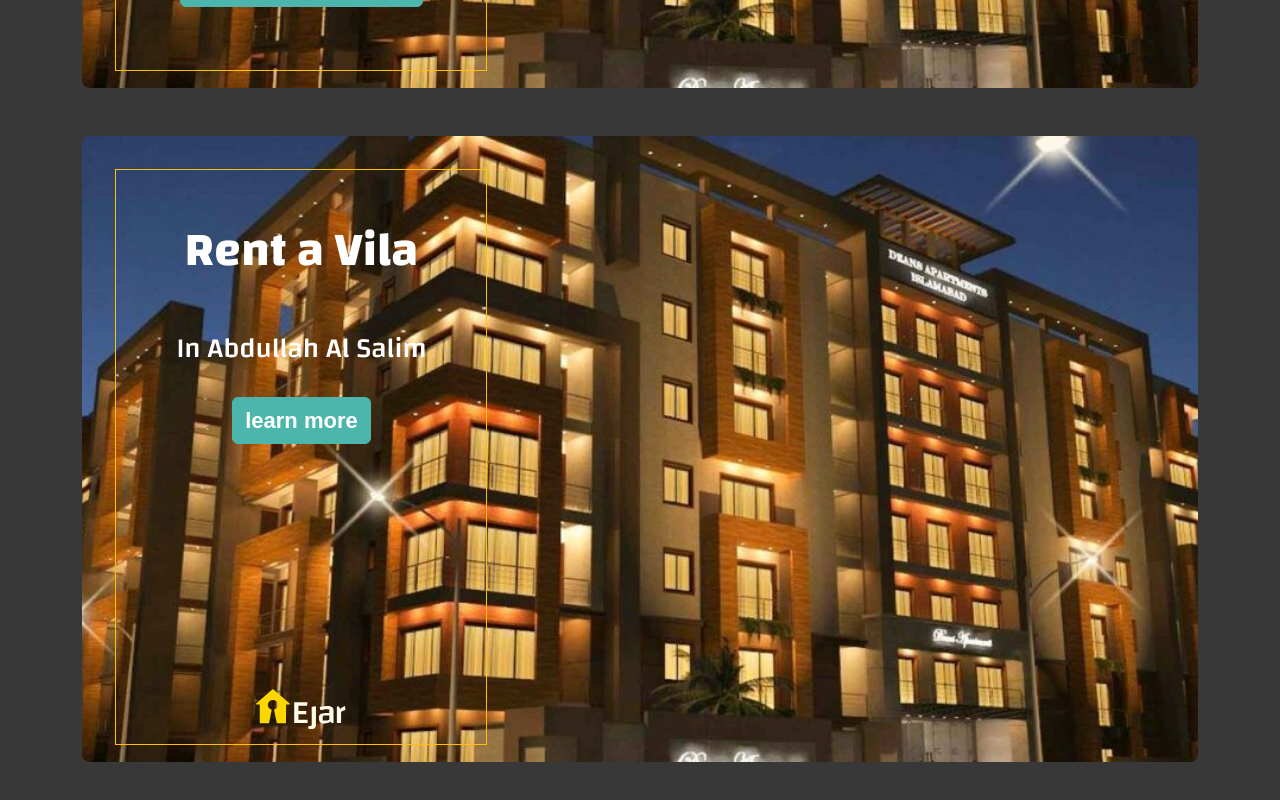
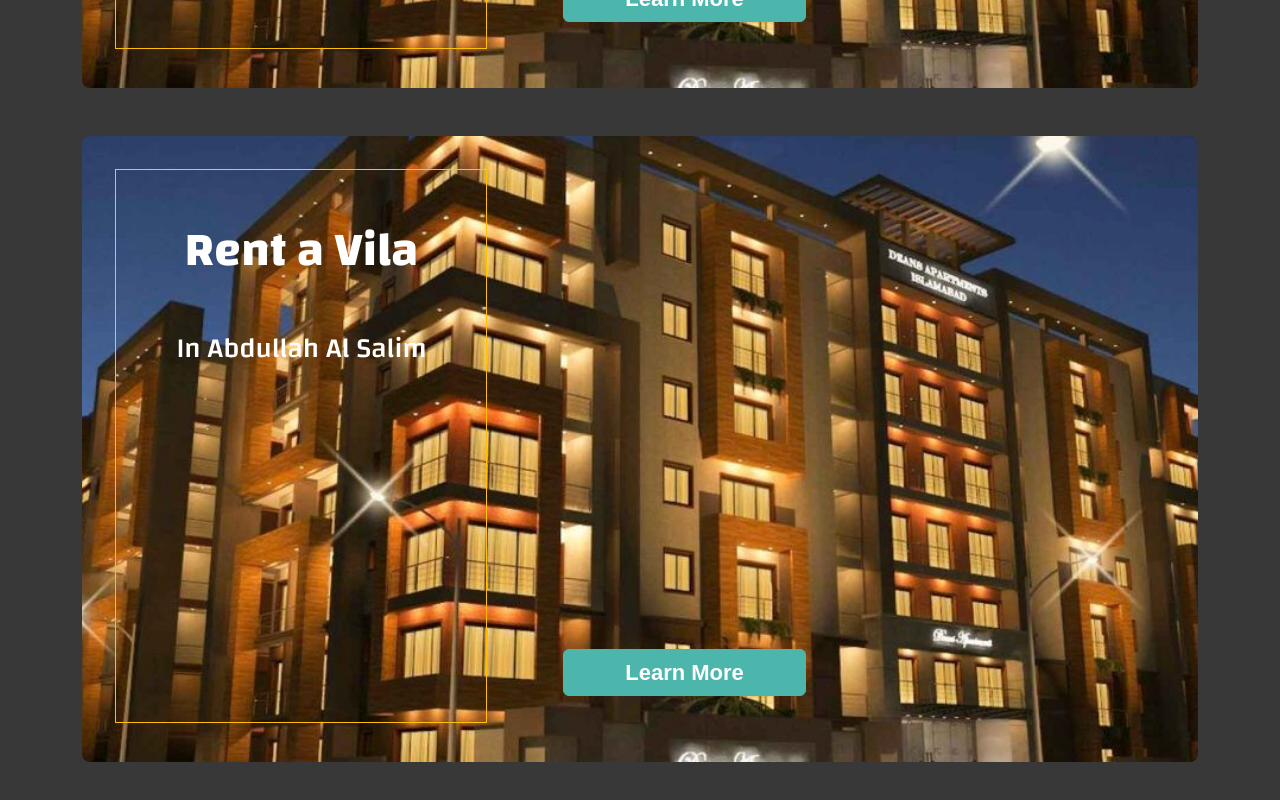
Before and after one commit to Adnantahir-98/a_hayee_ejar, a Next.js app: page / in a window 1280 px wide. Shown: the part 3060-3860 px from the top of the page. Built offline with nearby package versions, Linux system fonts and the light colour scheme.

Commit message:
new ui components added

```diff
--- a/app/globals.css
+++ b/app/globals.css
@@ -67,6 +67,9 @@ body {
   gap: clamp(1.8rem, 7vw, 10rem);
 }
 
+.searchbtn {
+  display: none;
+}
 
 .hero-homg-bg-img {
   background: url('/home/slider.png');
@@ -116,6 +119,13 @@ body {
 .custom-modal .modal-body {
   background-color: #131a27e8;
   color: white;
+}
+
+.Searchmodal {
+  max-width: 900px;
+  width: 90%;
+  margin: auto;
+  margin-top: 250px;
 }
 
 .place-clr {
@@ -217,7 +227,7 @@ body {
 }
 
 @media (min-width: 1200px) {
-    .display-1 {
-        font-size: 7rem;
-    }
+  .display-1 {
+    font-size: 7rem;
+  }
 }
--- a/app/page.js
+++ b/app/page.js
@@ -1,6 +1,6 @@
 "use client"
 
-import { useState } from 'react';
+import { useState, useEffect } from 'react';
 
 import { Container, Row, Col, Button, } from 'react-bootstrap'
 import Dropdown from 'react-bootstrap/Dropdown';
@@ -19,6 +19,10 @@ import { BsBuilding } from "react-icons/bs";
 import { FaStore } from "react-icons/fa6";
 import { GoStack } from "react-icons/go";
 
+import Box from '@mui/material/Box';
+import Fab from '@mui/material/Fab';
+import SearchIcon from '@mui/icons-material/Search';
+
 import { Fade, Slide } from "react-awesome-reveal";
 
 
@@ -26,6 +30,11 @@ const Page = () => {
 
   const [show, setShow] = useState(false);
   const [advanceshow, setAdvanceShow] = useState(false);
+  const [scrolled, setScrolled] = useState(false);
+  const [showSearch, setShowSearch] = useState(false);
+
+  const handleCloseSearch = () => setShowSearch(false);
+  const handleShowSearch = () => setShowSearch(true);
 
   const handleClose = () => setShow(false);
   const handleShow = () => setShow(true);
@@ -33,6 +42,15 @@ const Page = () => {
   // Advance button Pop-Up Modal
   const handleAdvanceClose = () => setAdvanceShow(false);
   const handleAdvanceShow = () => setAdvanceShow(true);
+
+
+  useEffect(() => {
+    const handleScroll = () => {
+      setScrolled(window.scrollY > 50);
+    };
+    window.addEventListener('scroll', handleScroll);
+    return () => window.removeEventListener('scroll', handleScroll);
+  }, []);
 
   return (
     <>
@@ -185,7 +203,7 @@ const Page = () => {
                     <div className="brdrd-imges text-center my-3">
                       <img src="/icons/storage.svg" alt="browser-apartment for rent" />
                       <h2 className="text-dark mt-0 pt-0">Full Floors</h2>
-                      <Button variant="success" className="px-5 font-bold my-4" style={{ fontSize: 19,borderRadius: 15  }}>
+                      <Button variant="success" className="px-5 font-bold my-4" style={{ fontSize: 19, borderRadius: 15 }}>
                         Explore
                       </Button>
                     </div>
@@ -194,7 +212,7 @@ const Page = () => {
                     <div className="brdrd-imges text-center my-3">
                       <img src="/icons/artboard-6.svg" alt="browser-apartment for rent" />
                       <h2 className="text-dark mt-0 pt-0">Offices</h2>
-                      <Button variant="success" className="px-5 font-bold my-4" style={{ fontSize: 19,borderRadius: 15  }}>
+                      <Button variant="success" className="px-5 font-bold my-4" style={{ fontSize: 19, borderRadius: 15 }}>
                         Explore
                       </Button>
                     </div>
@@ -203,7 +221,7 @@ const Page = () => {
                     <div className="brdrd-imges text-center my-3">
                       <img src="/icons/villa.svg" alt="browser-apartment for rent" />
                       <h2 className="text-dark mt-0 pt-0">Villas</h2>
-                      <Button variant="success" className="px-5 font-bold my-4" style={{ fontSize: 19,borderRadius: 15  }}>
+                      <Button variant="success" className="px-5 font-bold my-4" style={{ fontSize: 19, borderRadius: 15 }}>
                         Explore
                       </Button>
                     </div>
@@ -212,7 +230,7 @@ const Page = () => {
                     <div className="brdrd-imges text-center my-3">
                       <img src="/icons/storage.svg" alt="browser-apartment for rent" />
                       <h2 className="text-dark mt-0 pt-0">Stores</h2>
-                      <Button variant="success" className="px-5 font-bold my-4" style={{ fontSize: 19,borderRadius: 15  }}>
+                      <Button variant="success" className="px-5 font-bold my-4" style={{ fontSize: 19, borderRadius: 15 }}>
                         Explore
                       </Button>
                     </div>
@@ -221,7 +239,7 @@ const Page = () => {
                     <div className="brdrd-imges text-center my-3">
                       <img src="/icons/storage.svg" alt="browser-apartment for rent" />
                       <h2 className="text-dark mt-0 pt-0">Storages</h2>
-                      <Button variant="success" className="px-5 font-bold my-4" style={{ fontSize: 19,borderRadius: 15  }}>
+                      <Button variant="success" className="px-5 font-bold my-4" style={{ fontSize: 19, borderRadius: 15 }}>
                         Explore
                       </Button>
                     </div>
@@ -232,7 +250,7 @@ const Page = () => {
               <Col
                 md={6}
                 className="d-flex flex-column justify-content-between align-items-center text-center browse-text-col my-5 py-5 px-5"
-                style={{paddingTop:'180px !important',paddingBottom:'180px !important'}}
+                style={{ paddingTop: '180px !important', paddingBottom: '180px !important' }}
               >
                 <h1 className="display-1 fw-bolder">Browse.</h1>
                 <h1 className="display-1 fw-bolder">Rent.</h1>
@@ -252,7 +270,7 @@ const Page = () => {
           <h1 className='display-1 fw-bolder pt-5 font-bold text-white'>Here&apos;s what&apos;s new</h1>
           <h3 className='text-white'>more here &gt; </h3>
 
-          <Row className='what-new-bg m-auto rounded-lg my-5'>
+          <Row className='what-new-bg m-auto rounded-lg my-5 pb-4' style={{position: 'relative'}}>
             <Col md={4} className='border border-warning text-center' style={{ height: '92%', marginTop: '3%', marginLeft: '3%', borderWidth: '15px !important' }}>
               <img src="/logo.svg" className="m-auto mt-4" style={{ width: '90px', height: '40px' }} />
               <h2 className='display-5 fw-bolder text-white' style={{ marginTop: '75%' }}>
@@ -262,6 +280,8 @@ const Page = () => {
                 Apartment - 3 bedroom <br />
                 with a balcony
               </h3>
+            </Col>
+            <Col md={4} style={{position: 'absolute', bottom: '50px', left: '42%'}}>
               <Button
                 variant="success"
                 className="text-white font-bold mb-3"
@@ -275,7 +295,7 @@ const Page = () => {
             </Col>
           </Row>
 
-          <Row className='what-new-bg m-auto rounded-lg'>
+          <Row className='what-new-bg m-auto rounded-lg pb-4' style={{position: 'relative'}}>
             <Col md={4} className='border border-warning text-center' style={{ height: '92%', marginTop: '3%', marginLeft: '3%', borderWidth: '15px !important', position: 'relative' }}>
 
               <h2 className='display-5 fw-bolder text-white' style={{ marginTop: '15%', marginBottom: '15%' }}>
@@ -284,15 +304,18 @@ const Page = () => {
               <h3 className='text-white'>
                 In Abdullah Al Salim
               </h3>
-              <Button variant="success" className='text-white font-bold mt-4' style={{
-                fontSize: '22px',
-              }}>learn more</Button>
-              <img src="/logo.svg" className="m-auto" style={{
-                width: '90px', height: '40px', position: 'absolute',
-                bottom: '15px',
-                left: '50%',
-                transform: 'translateX(-50%)',
-              }} />
+            </Col>
+            <Col md={4} style={{position: 'absolute', bottom: '50px', left: '42%'}}>
+              <Button
+                variant="success"
+                className="text-white font-bold mb-3"
+                style={{
+                  fontSize: '22px',
+                  width: '70%',
+                }}
+              >
+                Learn More
+              </Button>
             </Col>
           </Row>
 
@@ -506,6 +529,58 @@ const Page = () => {
         </Modal.Body>
       </Modal>
 
+      <Box sx={{ '& > :not(style)': { m: 1 } }} className={`${scrolled ? '' : 'searchbtn'}`} onClick={handleShowSearch}>
+        <Fab size="medium" className='bg-warning' aria-label="add" style={{ position: 'fixed', top: '12%', left: '5%', padding: '30px' }}>
+          <SearchIcon className='display-1 text-white' />
+        </Fab>
+      </Box>
+
+      <Modal show={showSearch} onHide={handleCloseSearch} dialogClassName="Searchmodal">
+        <Modal.Header closeButton>
+        </Modal.Header>
+        <Modal.Body>
+          <Fade direction="left">
+            <Row className='rounded px-5 pb-4 text-dark w-75 text-center m-auto mt-3' style={{ background: 'rgba(255,255,255, 0.85)' }}>
+              <Col md={3} className='m-auto'>
+                <Fade direction="right" fraction={0.5} cascade delay={80}>
+                  <Dropdown>
+                    <DropdownToggle variant="default" id="dropdown-basic" className='border-0'>
+                      Areas
+                    </DropdownToggle>
+                    <DropdownMenu>
+                      <DropdownItem href="#/action-1">Action</DropdownItem>
+                    </DropdownMenu>
+                  </Dropdown>
+                </Fade>
+              </Col>
+              <Col md={4} className='m-auto'>
+                <Fade direction="right" fraction={0.5} cascade delay={130}>
+                  <Dropdown>
+                    <DropdownToggle variant="default" id="dropdown-basic" className='border-0'>
+                      Select Property Type
+                    </DropdownToggle>
+                    <DropdownMenu>
+                      <DropdownItem href="#/action-1">Action</DropdownItem>
+                    </DropdownMenu>
+                  </Dropdown>
+                </Fade>
+              </Col>
+              <Col md={3} className='text-end m-auto'>
+                <Fade direction="right" fraction={0.5} cascade delay={140}>
+                  <Button variant="success">
+                    Search
+                  </Button>
+                </Fade>
+              </Col>
+              <Col md={2} className='text-end m-auto'>
+                <Fade direction="right" fraction={0.5} cascade delay={150}>
+                  <Button variant="danger" className='px-3 btn btn-link text-danger' onClick={handleAdvanceShow}>Advance</Button>
+                </Fade>
+              </Col>
+            </Row>
+          </Fade>
+        </Modal.Body>
+      </Modal>
     </>
   )
 }
--- a/package.json
+++ b/package.json
@@ -12,6 +12,7 @@
   "dependencies": {
     "@emotion/react": "^11.14.0",
     "@emotion/styled": "^11.14.1",
+    "@mui/icons-material": "^7.3.4",
     "@mui/material": "^7.3.4",
     "@mui/styled-engine-sc": "^7.3.3",
     "bootstrap": "^5.3.8",
```
Also changed, not shown: 1 other file (tests, documents, lock files or other folders).
